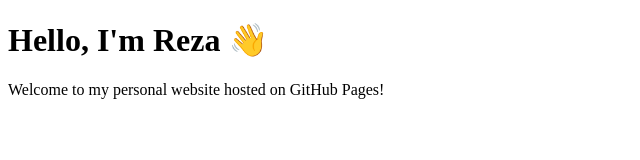
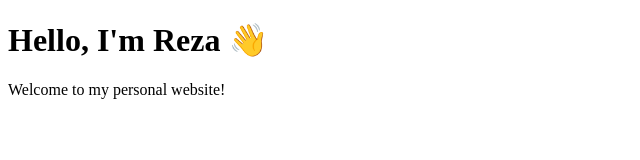
Before and after one commit to RezaShakeri19/RezaShakeri19.github.io, a plain HTML site: page index.html in a window 1280 px wide. Shown: the whole page, without its empty margins (0-640 px from the left). Drawn offline with Linux system fonts and the light colour scheme.

Commit message:
Update index.html

```diff
--- a/index.html
+++ b/index.html
@@ -7,6 +7,6 @@
 </head>
 <body>
   <h1>Hello, I'm Reza 👋</h1>
-  <p>Welcome to my personal website hosted on GitHub Pages!</p>
+  <p>Welcome to my personal website!</p>
 </body>
 <html/>
```
